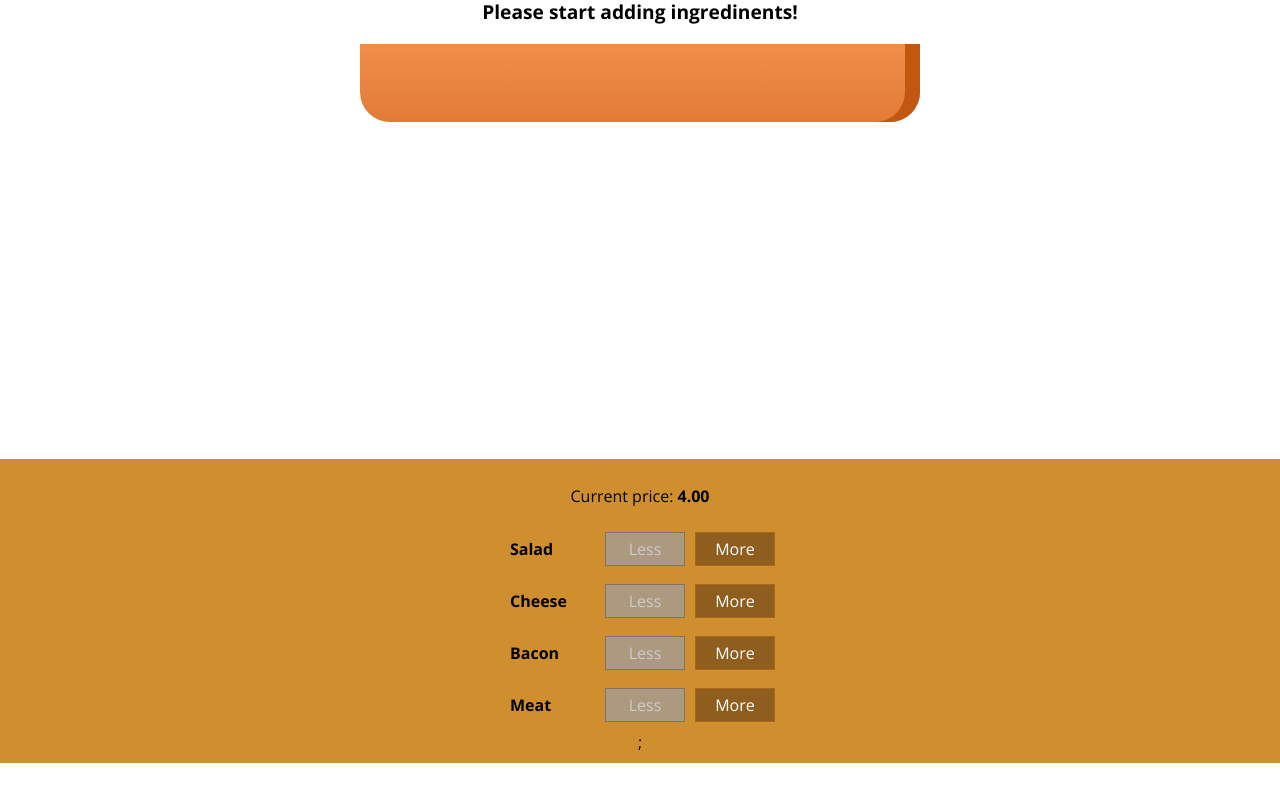
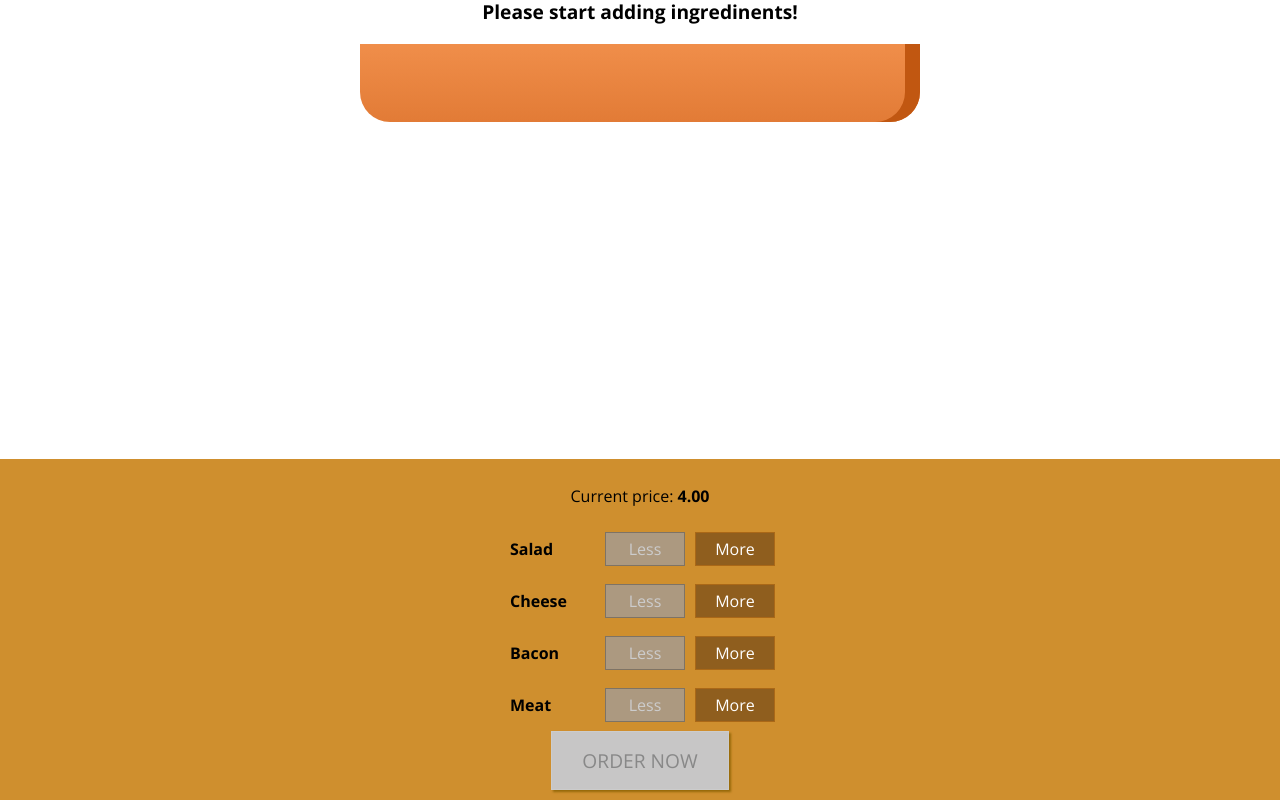
Before and after one commit to edohak77/BurgerBuilder, a React app: page / in a window 1280 px wide. Shown: the part 179-979 px from the top of the page. Before the commit the page ends 942 px from the top, so only its background shows below. Built offline with nearby package versions, Linux system fonts and the light colour scheme.

Commit message:
-169 lesson compleete. Added Modal and Backdrop

```diff
--- a/src/components/Burger/BuildControls/BuildControls.js
+++ b/src/components/Burger/BuildControls/BuildControls.js
@@ -21,7 +21,13 @@ const buildControls = ( props ) => (
           removed={() => props.ingredientRemoved(ctrl.type)}
           disabled={props.disabled[ctrl.type]}
       />
-    ))};
+    ))}
+    <button className={classes.OrderButton}
+            disabled={!props.purchasable}
+            onClick={props.ordered}
+    >
+      ORDER NOW
+    </button>
   </div>
 );
 
--- a/src/components/Burger/BuildControls/BuildControls.module.css
+++ b/src/components/Burger/BuildControls/BuildControls.module.css
@@ -8,3 +8,45 @@
   margin: auto;
   padding: 10px 0;
 }
+
+
+.OrderButton {
+  background-color: #DAD735;
+  outline: none;
+  cursor: pointer;
+  border: 1px solid #966909;
+  color: #966909;
+  font-family: inherit;
+  font-size: 1.2em;
+  padding: 15px 30px;
+  box-shadow: 2px 2px 2px #966909;
+}
+
+.OrderButton:hover, .OrderButton:active {
+  background-color: #A0DB41;
+  border: 1px solid #966909;
+  color: #966909;
+}
+
+.OrderButton:disabled {
+  background-color: #C7C6C6;
+  cursor: not-allowed;
+  border: 1px solid #ccc;
+  color: #888888;
+}
+
+.OrderButton:not(:disabled) {
+  animation: enable 0.3s linear;
+}
+
+@keyframes enable {
+  0% {
+      transform: scale(1);
+  }
+  60% {
+      transform: scale(1.1);
+  }
+  100% {
+      transform: scale(1);
+  }
+}
--- /dev/null
+++ b/src/components/Burger/OrderSummary/OrderSummary.js
@@ -0,0 +1,30 @@
+import React from 'react';
+
+import Aux from '../../../hoc/Aux';
+
+
+const orderSummary = (props) => {
+
+  const ingredientsSummary = Object.keys(props.ingredients)
+    .map(igKey => {
+    return (<li key={igKey}>
+              <span style={{textTransform: 'capitalize'}}>{igKey}</span>: {props.ingredients[igKey]}
+            </li>);
+    });
+  return (
+    <Aux>
+      <h3>Your Orde</h3>
+      <p>A delicious  burger with the folowing ingredientes:</p>
+      <ul>
+        {ingredientsSummary}
+      </ul>
+
+      <p>Continue to checkout?</p>
+    </Aux>
+  );
+};
+
+
+
+
+export default orderSummary;
--- /dev/null
+++ b/src/components/UI/Backdrop/Backdrop.js
@@ -0,0 +1,10 @@
+import React from 'react';
+
+import classes from './Backdrop.module.css'
+
+
+const backdrop = (props) => (
+  props.show ? <div className={classes.Backdrop} onClick={props.clicked}></div> : null
+);
+
+export default backdrop;
--- /dev/null
+++ b/src/components/UI/Backdrop/Backdrop.module.css
@@ -0,0 +1,10 @@
+.Backdrop{
+  width: 100%;
+  height: 100%;
+  position: fixed;
+  z-index: 100;
+  left: 0;
+  top: 0;
+  background-color: rgba(0, 0, 0, 0.5);
+
+}
--- /dev/null
+++ b/src/components/UI/Modal/Modal.js
@@ -0,0 +1,25 @@
+import React from 'react';
+
+import classes from './Modal.module.css';
+import Aux from '../../../hoc/Aux'
+import Backdrop from '../Backdrop/Backdrop';
+
+
+
+const modal = (props) => (
+
+  <Aux>
+    <Backdrop show={props.show} clicked={props.modalClosed}/>
+    <div
+      className={classes.Modal}
+      style={{
+        transform: props.show ? 'translateY(0)' : 'translateY(-100vh)',
+        opacity: props.show ? '1' : '0'
+      }}
+    >
+      {props.children}
+    </div>
+  </Aux>
+);
+
+export default modal;
--- /dev/null
+++ b/src/components/UI/Modal/Modal.module.css
@@ -0,0 +1,20 @@
+.Modal {
+  position: fixed;
+  z-index: 500;
+  background-color: white;
+  width: 70%;
+  border: 1px solid #ccc;
+  box-shadow: 1px 1px 1px black;
+  padding: 16px;
+  left: 15%;
+  top: 30%;
+  box-sizing: border-box;
+  transition: all 0.3s ease-out;
+}
+
+@media (min-width: 600px) {
+  .Modal {
+      width: 500px;
+      left: calc(50% - 250px);
+  }
+}
--- a/src/containers/BurgerBuilder.js
+++ b/src/containers/BurgerBuilder.js
@@ -1,8 +1,10 @@
-import React, {Component} from 'react'
+import React, {Component} from 'react';
 
-import Aux from '../hoc/Aux'
-import Burger from '../components/Burger/Burger'
-import BuildControls from '../components/Burger/BuildControls/BuildControls'
+import Aux from '../hoc/Aux';
+import Burger from '../components/Burger/Burger';
+import BuildControls from '../components/Burger/BuildControls/BuildControls';
+import Modal from '../components/UI/Modal/Modal';
+import OrderSumamry from '../components/Burger/OrderSummary/OrderSummary'
 
 const INGREDINTS_PRICES = {
   salad: 0.5,
@@ -21,8 +23,31 @@ class BurgerBuilder extends Component{
       cheese: 0,
       meat:   0
     },
-    totalPrice: 4
+    totalPrice: 4,
+    purchasable: false,
+    purchasing: false
   };
+
+  purchaseHandler = () => {
+    this.setState({purchasing: true});
+  }
+
+  purchaseCancelHandler = () => {
+    this.setState({purchasing: false});
+  }
+
+  updatePurchaseState(ingrdients){
+
+    const sum = Object.keys(ingrdients)
+      .map(igKey => {
+        return ingrdients[igKey];
+      })
+      .reduce((sum, el) => {
+        return sum + el;
+      }, 0);
+
+      this.setState({purchasable: sum > 0});
+  }
 
   addIngredientHandler = (type) =>{
     const  oldCount = this.state.ingredients[type];
@@ -37,6 +62,7 @@ class BurgerBuilder extends Component{
     const newPrice = oldPrice + priceAddition;
 
     this.setState({totalPrice: newPrice, ingredients: updatedIngredients});
+    this.updatePurchaseState(updatedIngredients);
   }
 
   removeIngredientsHandler = (type) => {
@@ -55,6 +81,7 @@ class BurgerBuilder extends Component{
     const newPrice = oldPrice - priceDeduction;
 
     this.setState({totalPrice: newPrice, ingredients: updatedIngredients});
+    this.updatePurchaseState(updatedIngredients);
   }
   render() {
 
@@ -68,11 +95,16 @@ class BurgerBuilder extends Component{
 
     return (
       <Aux>
+        <Modal show={this.state.purchasing} modalClosed={this.purchaseCancelHandler}>
+          <OrderSumamry ingredients={this.state.ingredients}/>
+        </Modal>
         <Burger ingredients={this.state.ingredients}/>
         <BuildControls
             ingredientAdded={this.addIngredientHandler}
             ingredientRemoved={this.removeIngredientsHandler}
             disabled={disableInfo}
+            purchasable={this.state.purchasable}
+            ordered={this.purchaseHandler}
             price={this.state.totalPrice}
         />
       </Aux>
```
Also changed, not shown: 1 other file (tests, documents, lock files or other folders).
